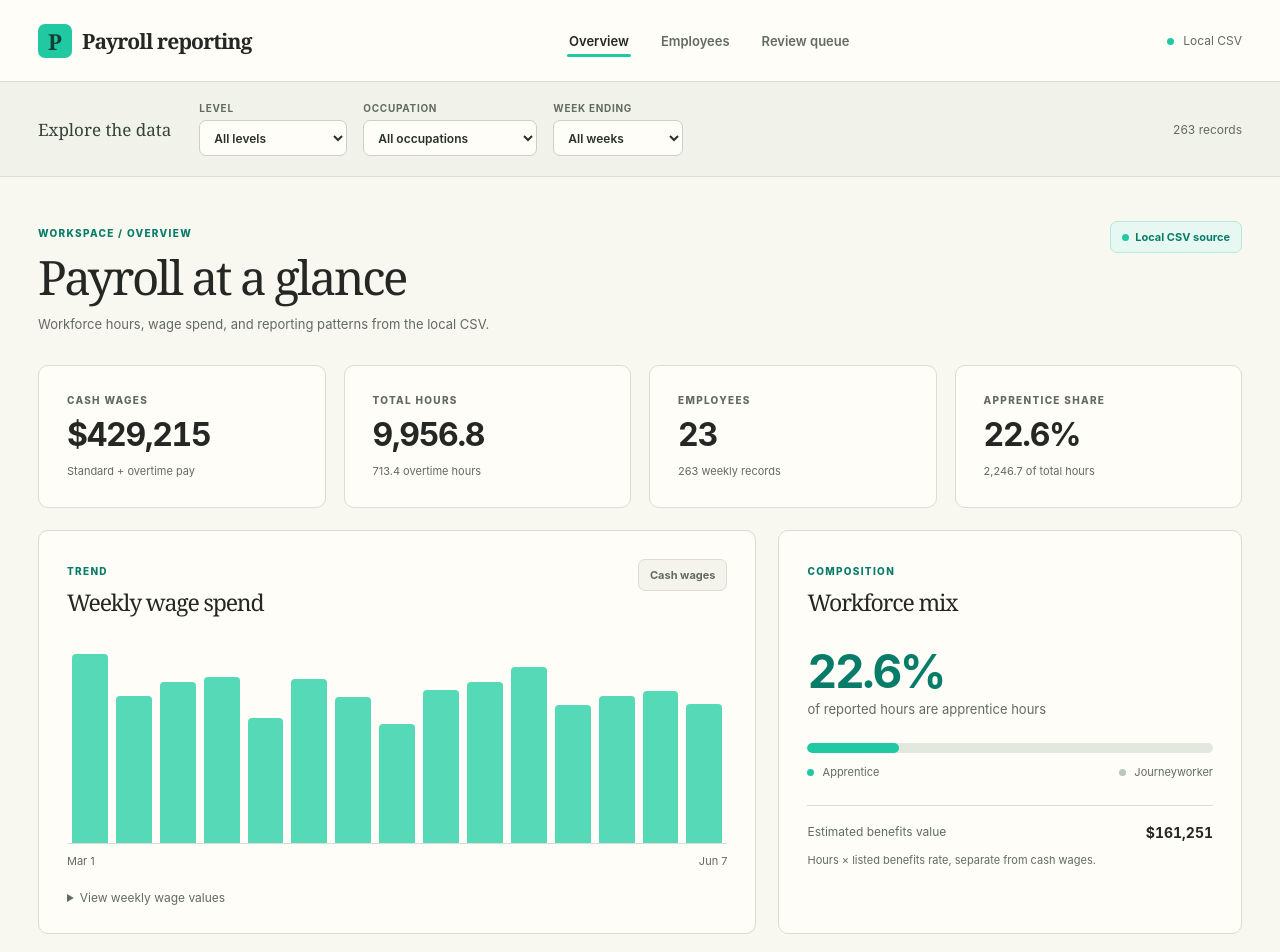
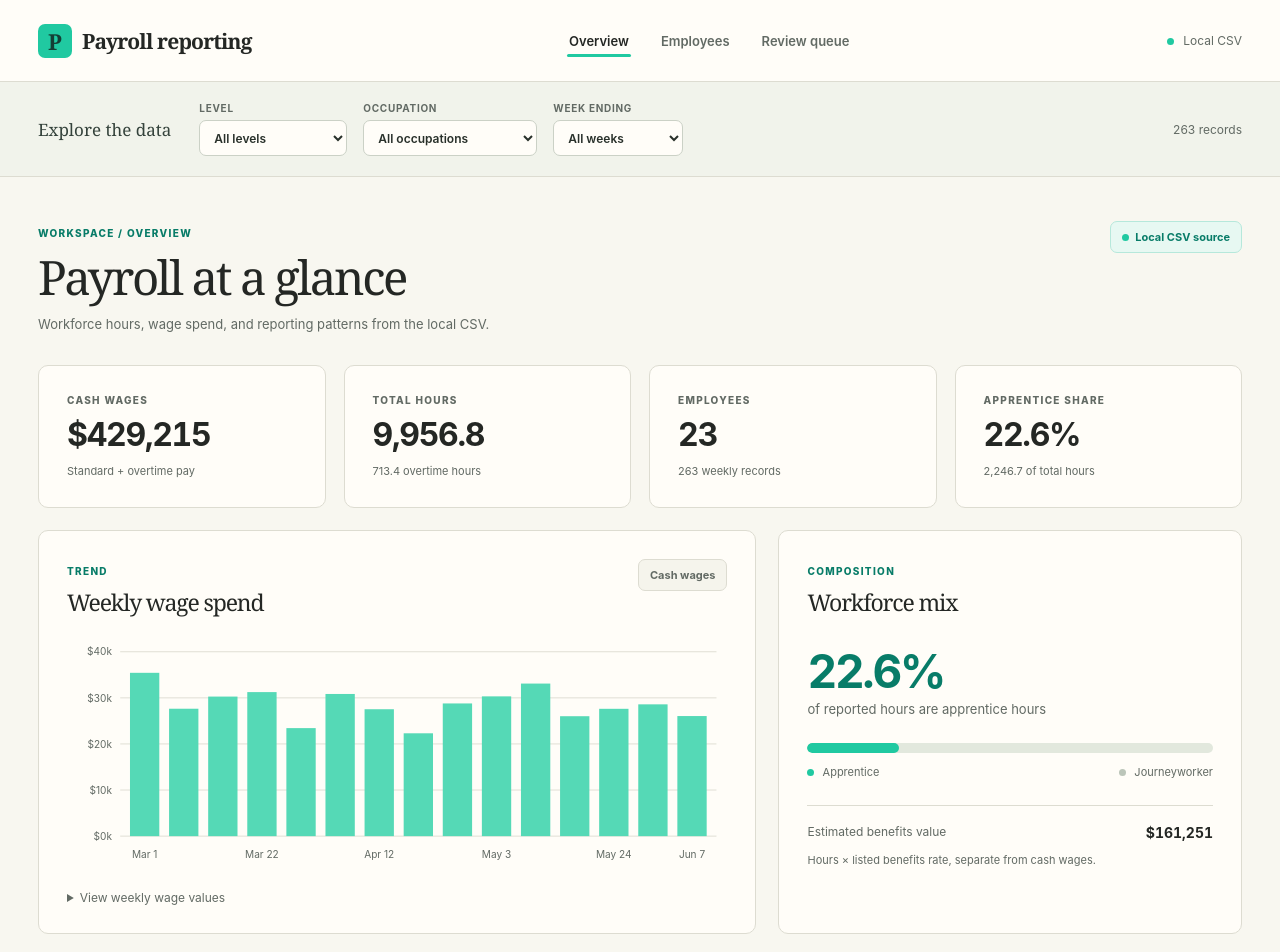
Before and after one commit to KaiElwood/payroll_data, a React (Vite) app: page / in a window 1280 px wide. Shown: the top 952 px of the page. Built offline with nearby package versions, Linux system fonts and the light colour scheme.

Commit message:
Render weekly wage chart with React and D3 scales

```diff
--- a/package.json
+++ b/package.json
@@ -10,11 +10,13 @@
     "test": "vitest run"
   },
   "dependencies": {
+    "d3-scale": "^4.0.2",
     "papaparse": "^5.5.3",
     "react": "^19.2.0",
     "react-dom": "^19.2.0"
   },
   "devDependencies": {
+    "@types/d3-scale": "^4.0.9",
     "@types/papaparse": "^5.3.16",
     "@types/react": "^19.2.2",
     "@types/react-dom": "^19.2.2",
--- a/src/Overview.tsx
+++ b/src/Overview.tsx
@@ -1,5 +1,6 @@
 import { getOverview, getWeeklySummaries, type PayrollRow } from './data'
 import { money, number, percent, weekLabel } from './format'
+import WeeklyBarChart from './WeeklyBarChart'
 
 function Stat({ label, value, note }: { label: string; value: string; note: string }) {
   return <div className="stat"><span className="caption">{label}</span><strong>{value}</strong><small>{note}</small></div>
@@ -7,16 +8,11 @@ function Stat({ label, value, note }: { label: string; value: string; note: stri
 
 function WageTrend({ rows }: { rows: PayrollRow[] }) {
   const weeks = getWeeklySummaries(rows)
-  const max = Math.max(1, ...weeks.map((week) => week.cashWages))
+  const points = weeks.map((week) => ({ key: week.weekEnding, label: weekLabel(week.weekDate), primary: week.cashWages }))
   return <section className="panel trend">
     <div className="section-heading"><div><span className="eyebrow">Trend</span><h2>Weekly wage spend</h2></div><span className="pill">Cash wages</span></div>
     {weeks.length ? <>
-      <div className="bars" role="img" aria-label="Cash wages by reporting week">
-        {weeks.map((week) => <div className="bar-slot" key={week.weekEnding} title={`${weekLabel(week.weekDate)}: ${money(week.cashWages)}`}>
-          <div className="bar" style={{ height: `${Math.max(4, week.cashWages / max * 100)}%` }} />
-        </div>)}
-      </div>
-      <div className="chart-labels"><span>{weekLabel(weeks[0].weekDate)}</span><span>{weekLabel(weeks.at(-1)!.weekDate)}</span></div>
+      <WeeklyBarChart points={points} title="Weekly cash wage spend" description="Cash wages by reporting week. Values are also available in the table below." formatTick={(value) => `$${number(value / 1000)}k`} formatValue={(value) => money(value)} primaryLabel="cash wages" />
       <details className="chart-data"><summary>View weekly wage values</summary><div className="table-scroll"><table><thead><tr><th scope="col">Week ending</th><th scope="col">Cash wages</th></tr></thead><tbody>{weeks.map((week) => <tr key={week.weekEnding}><td>{weekLabel(week.weekDate)}</td><td>{money(week.cashWages)}</td></tr>)}</tbody></table></div></details>
     </> : <p className="muted">No weeks match the filters.</p>}
   </section>
--- /dev/null
+++ b/src/WeeklyBarChart.tsx
@@ -0,0 +1,61 @@
+import { scaleBand, scaleLinear } from 'd3-scale'
+
+export interface ChartWeek {
+  key: string
+  label: string
+  primary: number
+  secondary?: number
+}
+
+interface Props {
+  points: ChartWeek[]
+  title: string
+  description: string
+  formatTick: (value: number) => string
+  formatValue: (value: number) => string
+  primaryLabel: string
+  secondaryLabel?: string
+}
+
+const width = 720
+const height = 250
+const margin = { top: 15, right: 12, bottom: 34, left: 58 }
+
+export default function WeeklyBarChart({ points, title, description, formatTick, formatValue, primaryLabel, secondaryLabel }: Props) {
+  if (!points.length) return <p className="muted">No weeks match the filters.</p>
+  const max = Math.max(1, ...points.map((point) => point.primary + (point.secondary ?? 0)))
+  const x = scaleBand<string>()
+    .domain(points.map((point) => point.key))
+    .range([margin.left, width - margin.right])
+    .padding(0.25)
+  const y = scaleLinear().domain([0, max]).nice(4).range([height - margin.bottom, margin.top])
+  const ticks = y.ticks(4)
+  const labelStep = Math.max(1, Math.ceil(points.length / 6))
+  const barWidth = Math.min(42, x.bandwidth())
+
+  return <div className="chart-scroll">
+    <svg className="weekly-chart" viewBox={`0 0 ${width} ${height}`} role="img" aria-label={title}>
+      <title>{title}</title><desc>{description}</desc>
+      {ticks.map((tick) => <g key={tick}>
+        <line className="chart-gridline" x1={margin.left} x2={width - margin.right} y1={y(tick)} y2={y(tick)} />
+        <text className="chart-axis-label" x={margin.left - 9} y={y(tick) + 4} textAnchor="end">{formatTick(tick)}</text>
+      </g>)}
+      {points.map((point, index) => {
+        const xPos = (x(point.key) ?? 0) + (x.bandwidth() - barWidth) / 2
+        const bottom = y(0)
+        const primaryTop = y(point.primary)
+        const secondaryTop = y(point.primary + (point.secondary ?? 0))
+        return <g key={point.key}>
+          <rect className="chart-bar-primary" x={xPos} y={primaryTop} width={barWidth} height={bottom - primaryTop}>
+            <title>{point.label}: {primaryLabel} {formatValue(point.primary)}</title>
+          </rect>
+          {point.secondary !== undefined && <rect className="chart-bar-secondary" x={xPos} y={secondaryTop} width={barWidth} height={primaryTop - secondaryTop}>
+            <title>{point.label}: {secondaryLabel} {formatValue(point.secondary)}</title>
+          </rect>}
+          {(index % labelStep === 0 || index === points.length - 1) &&
+            <text className="chart-axis-label" x={xPos + barWidth / 2} y={height - 10} textAnchor="middle">{point.label}</text>}
+        </g>
+      })}
+    </svg>
+  </div>
+}
--- a/src/styles/overview.css
+++ b/src/styles/overview.css
@@ -5,12 +5,14 @@
 .stat strong { font-size: clamp(24px, 2.5vw, 35px); font-weight: 650; letter-spacing: -.04em; font-variant-numeric: tabular-nums; white-space: nowrap; }
 .stat small, .hint { color: var(--muted); font-size: 11px; line-height: 1.5; }
 .two-column { display: grid; grid-template-columns: minmax(0, 1.55fr) minmax(300px, 1fr); gap: 22px; margin-bottom: 22px; }
-.bars { display: flex; align-items: end; gap: 8px; height: 190px; margin-top: 36px; padding: 0 5px; border-bottom: 1px solid var(--border); }
-.bar-slot { display: flex; align-items: end; flex: 1; height: 100%; }
-.bar { width: 100%; border-radius: 4px 4px 0 0; background: #55d9b6; }
-.bar-slot:hover .bar { background: var(--teal-dark); }
-.chart-labels, .mix-key { display: flex; justify-content: space-between; color: var(--muted); font-size: 11px; }
-.chart-labels { margin-top: 10px; }
+.chart-scroll { max-width: 100%; margin-top: 20px; overflow-x: auto; }
+.weekly-chart { display: block; width: 100%; min-width: 620px; height: auto; }
+.chart-gridline { stroke: var(--border); stroke-width: 1; }
+.chart-axis-label { fill: var(--muted); font: 11px Inter, ui-sans-serif, system-ui, sans-serif; }
+.chart-bar-primary { fill: #55d9b6; }
+.chart-bar-secondary { fill: #a8bcb1; }
+.chart-bar-primary:hover, .chart-bar-secondary:hover { opacity: .8; }
+.mix-key { display: flex; justify-content: space-between; color: var(--muted); font-size: 11px; }
 .chart-data { margin-top: 22px; color: var(--muted); font-size: 12px; }
 .chart-data summary { cursor: pointer; }
 .chart-data table { margin-top: 12px; }
```
Also changed, not shown: 1 other file (tests, documents, lock files or other folders).
